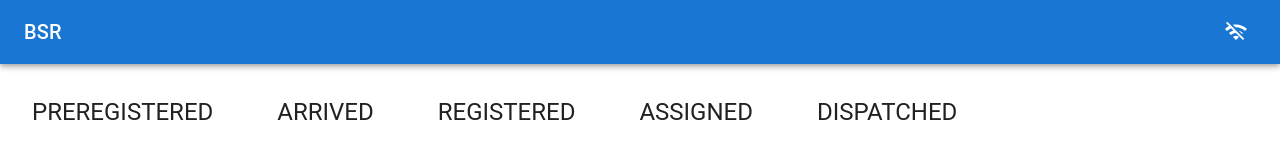
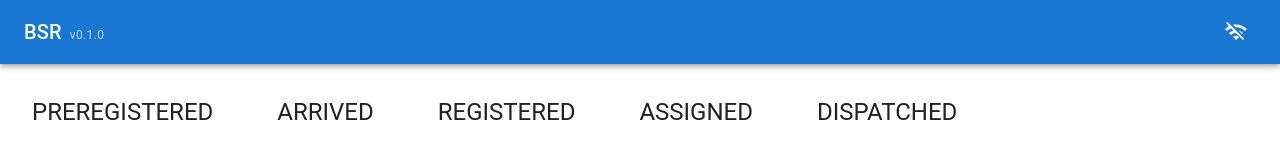
Before and after one commit to Nils-witt/bsr-vite, a React (Vite) app: page / in a window 1280 px wide. Shown: the top 160 px of the page. Built offline with nearby package versions, Linux system fonts and the light colour scheme.

Commit message:
Add version display to NavBar and update package version to 0.1.0; enable JSON module resolution

```diff
--- a/package.json
+++ b/package.json
@@ -1,7 +1,7 @@
 {
   "name": "bsr-vite",
   "private": true,
-  "version": "0.0.0",
+  "version": "0.1.0",
   "type": "module",
   "scripts": {
     "dev": "vite",
--- a/src/components/NavBar.tsx
+++ b/src/components/NavBar.tsx
@@ -1,6 +1,7 @@
 import { AppBar, Toolbar, Typography } from '@mui/material';
 import { Link } from 'react-router-dom';
 import SyncPanel from './SyncPanel';
+import { version } from '../../package.json';
 
 function NavBar() {
   return (
@@ -13,6 +14,9 @@ function NavBar() {
           sx={{ color: 'inherit', textDecoration: 'none', flexGrow: 1 }}
         >
           BSR
+          <Typography component="span" variant="caption" sx={{ ml: 1, opacity: 0.7 }}>
+            v{version}
+          </Typography>
         </Typography>
         <SyncPanel />
       </Toolbar>
--- a/tsconfig.app.json
+++ b/tsconfig.app.json
@@ -9,6 +9,7 @@
 
     /* Bundler mode */
     "moduleResolution": "bundler",
+    "resolveJsonModule": true,
     "allowImportingTsExtensions": true,
     "verbatimModuleSyntax": true,
     "moduleDetection": "force",
```
